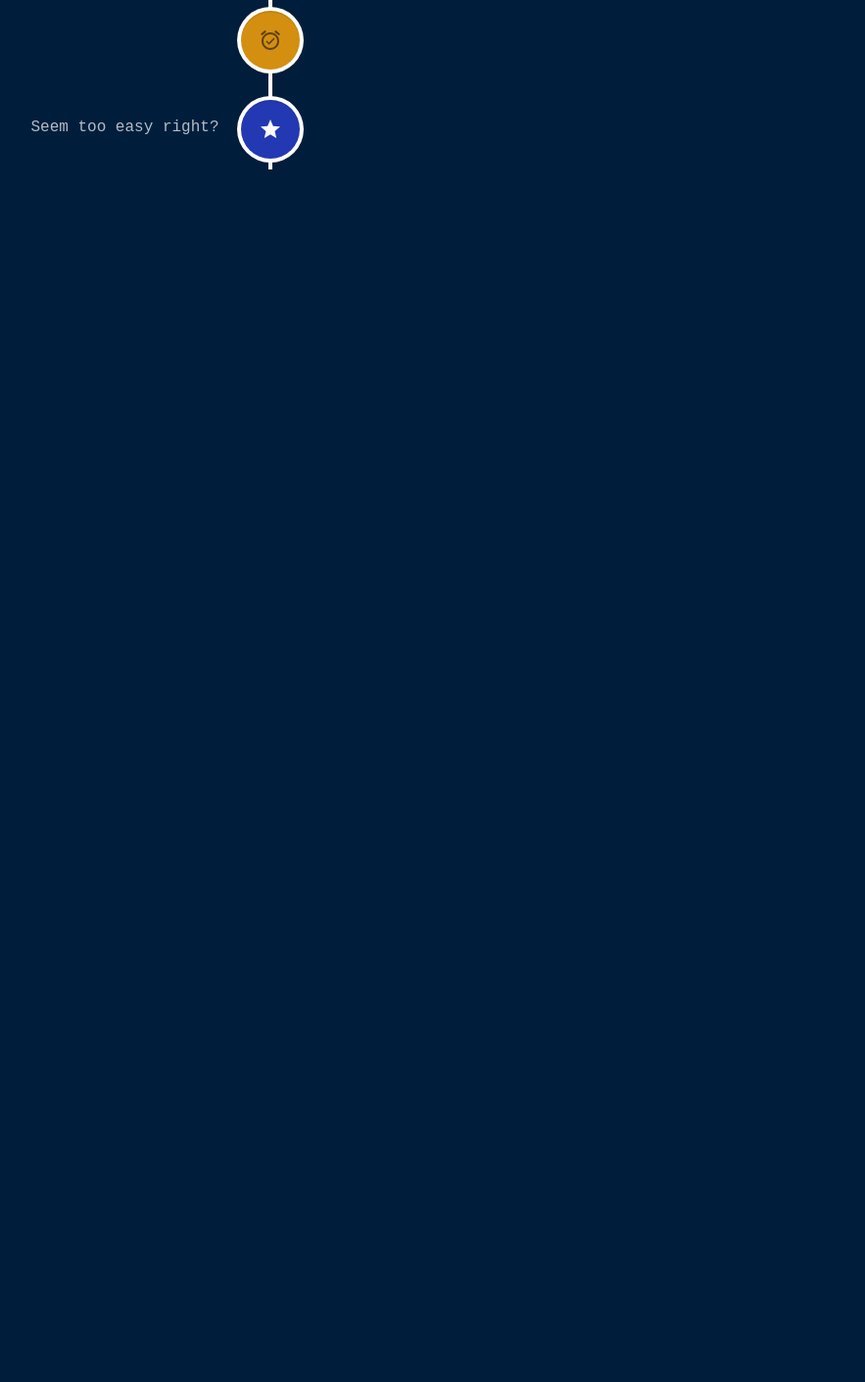
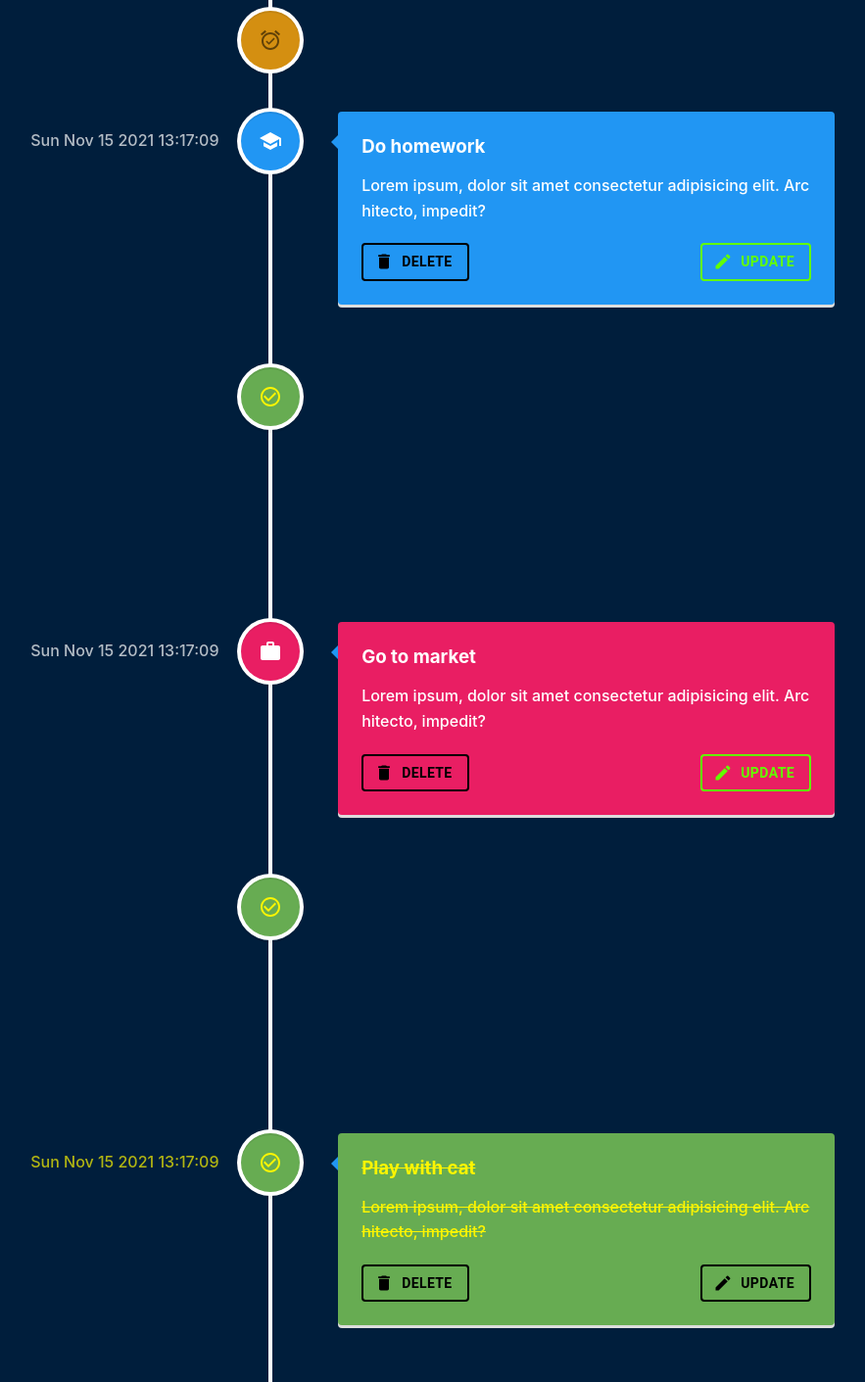
Before and after one commit to minhtri06ltr/TODO, a React (Create React App) app: page / in a window 1280 px wide. Shown: the part 80-1491 px from the top of the page at 98% size, without its empty margins (364-1247 px from the left). Before the commit the page ends 800 px from the top, so only its background shows below. Built offline with nearby package versions, Linux system fonts and the light colour scheme.

Commit message:
add initial data

```diff
--- a/package.json
+++ b/package.json
@@ -15,6 +15,7 @@
     "@testing-library/jest-dom": "^5.14.1",
     "@testing-library/react": "^11.2.7",
     "@testing-library/user-event": "^12.8.3",
+    "axios": "^0.24.0",
     "react": "^17.0.2",
     "react-datepicker": "^4.2.1",
     "react-dom": "^17.0.2",
--- a/src/components/TodoForm.js
+++ b/src/components/TodoForm.js
@@ -12,8 +12,8 @@ import TextField from "@mui/material/TextField";
 import AdapterDateFns from "@mui/lab/AdapterDateFns";
 import LocalizationProvider from "@mui/lab/LocalizationProvider";
 import DateTimePicker from "@mui/lab/DateTimePicker";
-
-function TodoForm() {
+import { useHistory } from "react-router-dom";
+function TodoForm(props) {
   //Context
 
   const { dispatch, todoType } =
@@ -23,6 +23,7 @@ function TodoForm() {
   const [description, setDescription] =
     useState("");
   //Function
+  const history = useHistory();
   const inputTitleHandler = (e) => {
     setTitle(e.target.value);
   };
@@ -53,8 +54,10 @@ function TodoForm() {
       setTitle("");
       setDescription("");
       setValue(null);
+      alert("Add new to do success!");
+      history.push("/");
     } else {
-      alert("Please check input again");
+      alert("Please check input again!");
     }
   };
   //render
--- a/src/components/TodoItem.js
+++ b/src/components/TodoItem.js
@@ -132,6 +132,7 @@ function TodoItem({ todo }) {
                 id: todo.id,
               },
             });
+            alert("Delete to do success!");
           }}
           variant="outlined"
           startIcon={<DeleteIcon />}
--- a/src/components/TodoList.js
+++ b/src/components/TodoList.js
@@ -7,6 +7,7 @@ import {
   VerticalTimeline,
   VerticalTimelineElement,
 } from "react-vertical-timeline-component";
+
 import "react-vertical-timeline-component/style.min.css";
 function TodoList() {
   const { todoList } = useContext(TodoContext);
--- a/src/contexts/TodoContext.js
+++ b/src/contexts/TodoContext.js
@@ -9,14 +9,162 @@ import {
   GET_TODO,
   SET_TODO,
 } from "../reducers/types";
+
 export const TodoContext = createContext();
 
 const TodoContextProvider = ({ children }) => {
   //Reducer
   const [todoList, dispatch] = useReducer(
     todoReducer,
-    [],
+    [
+      {
+        id: "0",
+        title: "Do homework",
+        description:
+          "Lorem ipsum, dolor sit amet consectetur adipisicing elit. Architecto, impedit?",
+        deadline: "Sun Nov 15 2021 13:17:09",
+        type: "school",
+        isCompleted: false,
+      },
+      {
+        id: "1",
+        title: "Play game",
+        description:
+          "Lorem ipsum, dolor sit amet consectetur adipisicing elit. Architecto, impedit?",
+        deadline: "Sun Nov 15 2021 13:17:09",
+        type: "school",
+        isCompleted: true,
+      },
+      {
+        id: "2",
+        title: "Go to market",
+        description:
+          "Lorem ipsum, dolor sit amet consectetur adipisicing elit. Architecto, impedit?",
+        deadline: "Sun Nov 15 2021 13:17:09",
+        type: "work",
+        isCompleted: false,
+      },
+      {
+        id: "3",
+        title: "Cooking",
+        description:
+          "Lorem ipsum, dolor sit amet consectetur adipisicing elit. Architecto, impedit?",
+        deadline: "Sun Nov 15 2021 13:17:09",
+        type: "school",
+        isCompleted: true,
+      },
+      {
+        id: "4",
+        title: "Play with cat",
+        description:
+          "Lorem ipsum, dolor sit amet consectetur adipisicing elit. Architecto, impedit?",
+        deadline: "Sun Nov 15 2021 13:17:09",
+        type: "work",
+        isCompleted: true,
+      },
+      {
+        id: "5",
+        title: "Brush teeth",
+        description:
+          "Lorem ipsum, dolor sit amet consectetur adipisicing elit. Architecto, impedit?",
+        deadline: "Sun Nov 15 2021 13:17:09",
+        type: "school",
+        isCompleted: false,
+      },
+      {
+        id: "6",
+        title: "Take a shower",
+        description:
+          "Lorem ipsum, dolor sit amet consectetur adipisicing elit. Architecto, impedit?",
+        deadline: "Sun Nov 15 2021 13:17:09",
+        type: "work",
+        isCompleted: true,
+      },
+      {
+        id: "7",
+        title: "Eat dinner",
+        description:
+          "Lorem ipsum, dolor sit amet consectetur adipisicing elit. Architecto, impedit?",
+        deadline: "Sun Nov 15 2021 13:17:09",
+        type: "school",
+        isCompleted: false,
+      },
+      {
+        id: "8",
+        title: "Hang out with friend",
+        description:
+          "Lorem ipsum, dolor sit amet consectetur adipisicing elit. Architecto, impedit?",
+        deadline: "Sun Nov 15 2021 13:17:09",
+        type: "school",
+        isCompleted: false,
+      },
+      {
+        id: "9",
+        title: "Watch movie",
+        description:
+          "Lorem ipsum, dolor sit amet consectetur adipisicing elit. Architecto, impedit?",
+        deadline: "Sun Nov 15 2021 13:17:09",
+        type: "school",
+        isCompleted: false,
+      },
+      {
+        id: "10",
+        title: "Go to school",
+        description:
+          "Lorem ipsum, dolor sit amet consectetur adipisicing elit. Architecto, impedit?",
+        deadline: "Sun Nov 15 2021 13:17:09",
+        type: "work",
+        isCompleted: true,
+      },
+      {
+        id: "11",
+        title: "Do exercise",
+        description:
+          "Lorem ipsum, dolor sit amet consectetur adipisicing elit. Architecto, impedit?",
+        deadline: "Sun Nov 15 2021 13:17:09",
+        type: "work",
+        isCompleted: false,
+      },
+      {
+        id: "12",
+        title: "Walking a long street",
+        description:
+          "Lorem ipsum, dolor sit amet consectetur adipisicing elit. Architecto, impedit?",
+        deadline: "Sun Nov 15 2021 13:17:09",
+        type: "school",
+        isCompleted: true,
+      },
+      {
+        id: "13",
+        title: "Meeting",
+        description:
+          "Lorem ipsum, dolor sit amet consectetur adipisicing elit. Architecto, impedit?",
+        deadline: "Sun Nov 15 2021 13:17:09",
+        type: "work",
+        isCompleted: false,
+      },
+      {
+        id: "14",
+        title: "Go to beach",
+        description:
+          "Lorem ipsum, dolor sit amet consectetur adipisicing elit. Architecto, impedit?",
+        deadline: "Sun Nov 15 2021 13:17:09",
+        type: "school",
+        isCompleted: false,
+      },
+      {
+        id: "15",
+        title: "Learning new stuff",
+        description:
+          "Lorem ipsum, dolor sit amet consectetur adipisicing elit. Architecto, impedit?",
+        deadline: "Sun Nov 15 2021 13:17:09",
+        type: "work",
+        isCompleted: true,
+      },
+    ],
   );
+  console.log(todoList);
+
   //State
   const [todo, setTodo] = useState({
     id: "",
@@ -32,14 +180,7 @@ const TodoContextProvider = ({ children }) => {
   const [openModal, setOpenModal] =
     useState(false);
   const [todoType, setTodoType] = useState("");
-  //Effect
-  //get todo when page reload
-  useEffect(() => {
-    dispatch({
-      type: GET_TODO,
-      payload: null,
-    });
-  }, []);
+
   //get todo when to do list change
   useEffect(() => {
     dispatch({
@@ -49,6 +190,15 @@ const TodoContextProvider = ({ children }) => {
       },
     });
   }, [todoList]);
+  //Effect
+  //get todo when page reload
+  useEffect(() => {
+    dispatch({
+      type: GET_TODO,
+      payload: todoList,
+    });
+  }, []);
+
   const ContextData = {
     todoList: todoList,
     dispatch,
--- a/src/reducers/TodoReducer.js
+++ b/src/reducers/TodoReducer.js
@@ -9,17 +9,22 @@ import {
 
 export const todoReducer = (state, action) => {
   const { type, payload } = action;
+  console.log(payload);
+  console.log(state);
   switch (type) {
     case GET_TODO:
       const todoList =
         localStorage.getItem("todoList");
       if (todoList) state = JSON.parse(todoList);
+
       return state;
+
     case SET_TODO:
       localStorage.setItem(
         "todoList",
         JSON.stringify(payload.todoList),
       );
+
       return state;
     case UPDATE_TODO:
       const updateTodo = state.map((todo) => {
```
Also changed, not shown: 1 other file (tests, documents, lock files or other folders).
